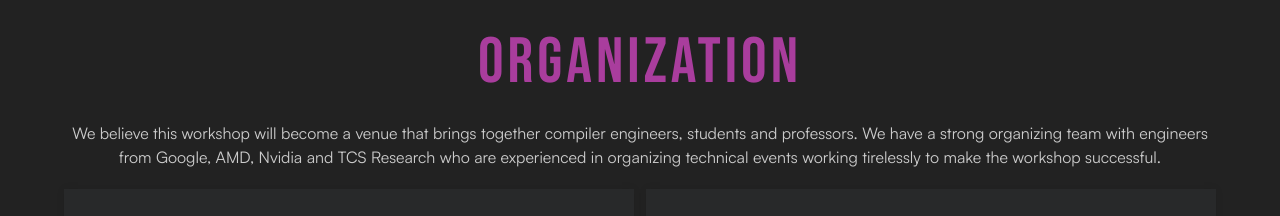
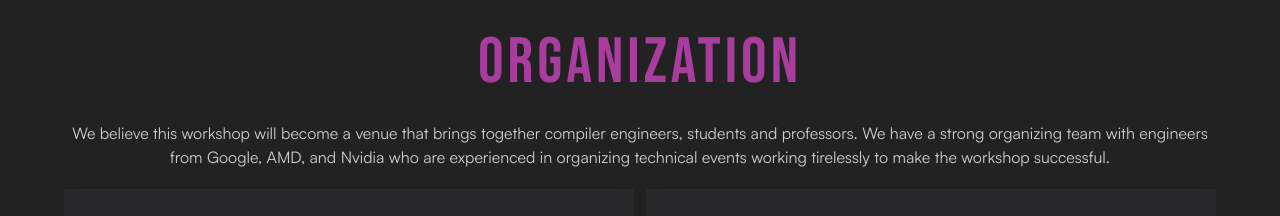
Before and after one commit to compilertech/compilertech-fe, a React (Vite) app: page / in a window 1280 px wide. Shown: the part 3020-3236 px from the top of the page. Built offline with nearby package versions, Linux system fonts and the light colour scheme.

Commit message:
organization section text change

```diff
--- a/src/components/Organizer.tsx
+++ b/src/components/Organizer.tsx
@@ -17,9 +17,9 @@ const Organizer: React.FC = () => {
         <Description>
           We believe this workshop will become a venue that brings together
           compiler engineers, students and professors. We have a strong
-          organizing team with engineers from Google, AMD, Nvidia and TCS
-          Research who are experienced in organizing technical events working
-          tirelessly to make the workshop successful.
+          organizing team with engineers from Google, AMD, and Nvidia who are
+          experienced in organizing technical events working tirelessly to make
+          the workshop successful.
         </Description>
         <CommiteeContainer>
           <CommitteeBox>
```
